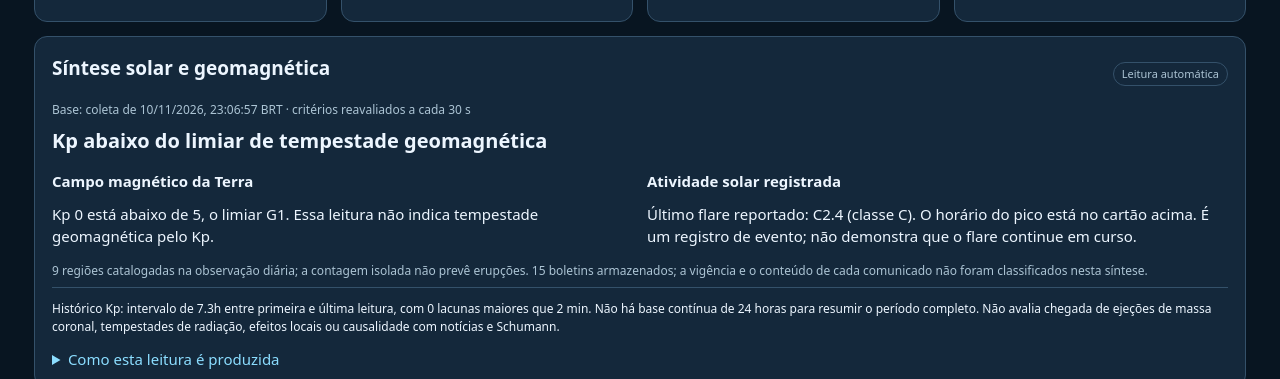
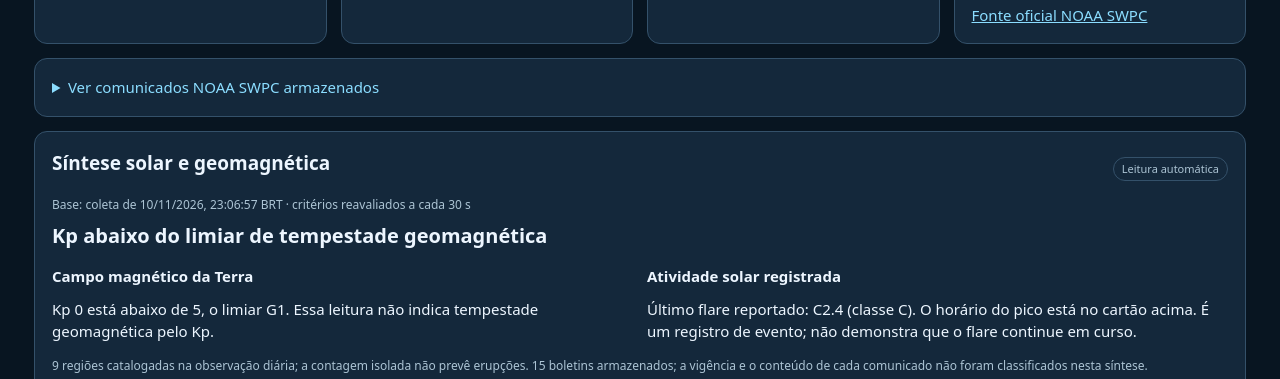
Before and after one commit to Guilhermegsete/Sentinela-zero, a plain HTML site: page docs/index.html in a window 1280 px wide. Shown: the part 420-799 px from the top of the page. Drawn offline with Linux system fonts and the light colour scheme.

Commit message:
feat: expose NOAA bulletin list and original feed link

```diff
--- a/docs/index.html
+++ b/docs/index.html
@@ -9,7 +9,7 @@
 @media(max-width:780px){main{padding:13px}.grid{grid-template-columns:repeat(2,minmax(0,1fr))}.two{grid-template-columns:1fr}.panel{padding:13px}canvas{height:215px}}
 @media(max-width:400px){.grid{grid-template-columns:1fr 1fr;gap:8px}.stat{font-size:21px}.panel{padding:10px}}
 .pulse.warn{background:var(--warn);box-shadow:0 0 0 5px #ffd08a22}.status-row span:last-child{text-align:right;overflow-wrap:anywhere}.heading{flex-wrap:wrap}.stat{overflow-wrap:anywhere}
-.explanation{font-size:13px;line-height:1.5;color:var(--muted);margin:0 0 12px}.diagnosis-title{font-size:20px;font-weight:700}.diagnosis-note{border-top:1px solid var(--line);padding-top:12px}#diagnosis details{margin-top:12px}#diagnosis summary{cursor:pointer;color:#8bddff}
+.explanation{font-size:13px;line-height:1.5;color:var(--muted);margin:0 0 12px}.diagnosis-title{font-size:20px;font-weight:700}.diagnosis-note{border-top:1px solid var(--line);padding-top:12px}#diagnosis details{margin-top:12px}#diagnosis summary{cursor:pointer;color:#8bddff}#noaaBulletins summary{cursor:pointer;color:#8bddff}.bulletin-entry{border-top:1px solid var(--line);padding:10px 0}.bulletin-entry summary{color:var(--fg)!important;overflow-wrap:anywhere}.bulletin-message{white-space:pre-wrap;overflow-wrap:anywhere;font:12px/1.5 ui-monospace,SFMono-Regular,Consolas,monospace;color:var(--muted);max-height:350px;overflow:auto}
 </style>
 </head>
 <body><main>
@@ -19,8 +19,9 @@
 <section class="panel"><div class="eyebrow">Índice planetário</div><h2>Kp</h2><p class="explanation">Mede a perturbação do campo magnético da Terra, de 0 a 9. A partir de 5, indica tempestade geomagnética.</p><div class="stat" id="kp">—</div><p class="muted tiny" id="gscale">Escala NOAA indisponível</p></section>
 <section class="panel"><div class="eyebrow">Observação diária</div><h2>Regiões solares</h2><p class="explanation">Regiões solares registradas pela NOAA na data indicada. A quantidade, sozinha, não mede a chance de uma erupção.</p><div class="stat" id="regions">—</div><p class="muted tiny" id="regionsDate">Data indisponível</p></section>
 <section class="panel"><div class="eyebrow">Evento GOES</div><h2>Flare recente</h2><p class="explanation">Último pico de emissão de raios X reportado pelo GOES. Classes A, B, C, M e X indicam intensidade crescente.</p><div class="stat" id="flares">—</div><p class="muted tiny" id="flaresDate">Último registro disponível, não previsão</p></section>
-<section class="panel"><div class="eyebrow">Comunicados</div><h2>NOAA SWPC</h2><p class="explanation">Boletins de clima espacial guardados na coleta. O total inclui comunicados anteriores e não representa alertas ativos.</p><div class="stat" id="alerts">—</div><p class="muted tiny">Boletins recentes, não necessariamente ativos</p></section>
+<section class="panel"><div class="eyebrow">Comunicados</div><h2>NOAA SWPC</h2><p class="explanation">Boletins de clima espacial guardados na coleta. O total inclui comunicados anteriores e não representa alertas ativos.</p><div class="stat" id="alerts">—</div><p class="muted tiny">Boletins recentes, não necessariamente ativos</p><a href="https://services.swpc.noaa.gov/products/alerts.json" target="_blank" rel="noopener noreferrer">Fonte oficial NOAA SWPC</a></section>
 </div>
+<section class="panel stack" id="noaaBulletins"><details><summary>Ver comunicados NOAA SWPC armazenados</summary><p class="muted tiny">Textos originais em inglês, com horário de emissão UTC. Registros históricos não significam alertas ativos. A vigência não é verificada automaticamente nesta lista.</p><div id="noaaBulletinList">Aguardando boletins NOAA</div><p class="tiny"><a href="https://services.swpc.noaa.gov/products/alerts.json" target="_blank" rel="noopener noreferrer">Consultar feed original NOAA SWPC</a></p></details></section>
 <section class="panel stack" id="diagnosis" aria-labelledby="diagnosisHeading">
 <div class="source"><h2 id="diagnosisHeading">Síntese solar e geomagnética</h2><span class="tag">Leitura automática</span></div>
 <p class="muted tiny" id="diagnosisTime">Aguardando dados para a leitura</p>
```
